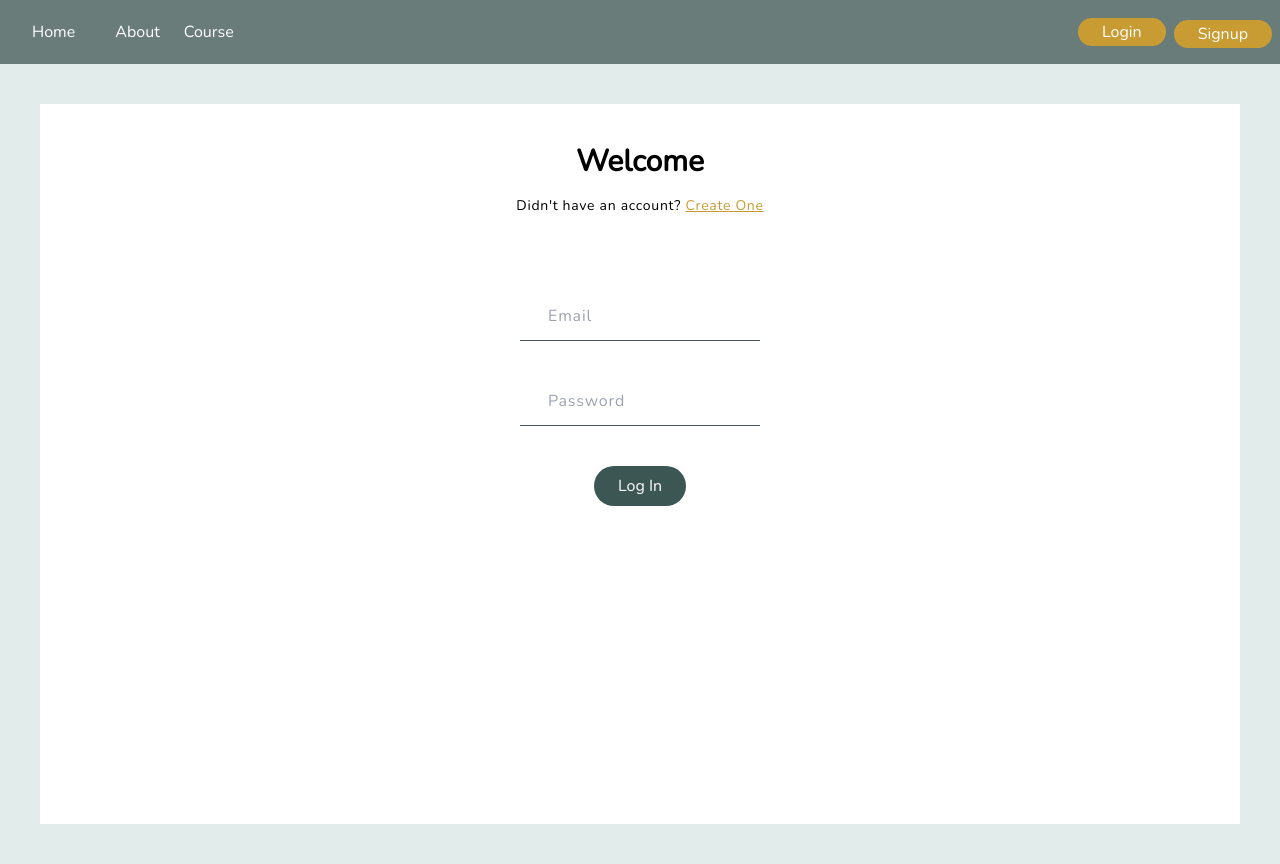
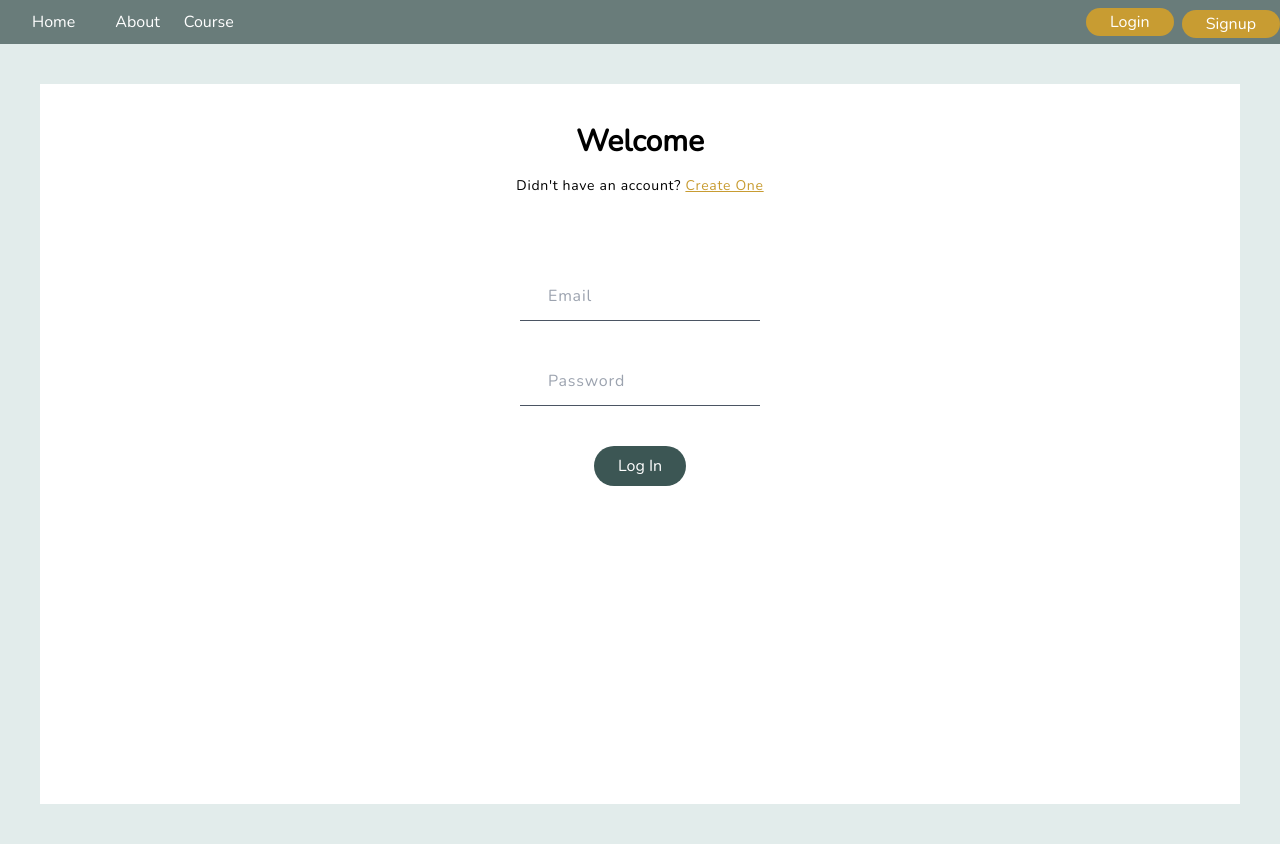
Before and after one commit to DevRyth/Time-Bank-Client, a React (Create React App) app: page /login in a window 1280 px wide. Built offline with nearby package versions, Linux system fonts and the light colour scheme; some icons are missing.

Commit message:
updated logout in sidebar

```diff
--- a/src/components/Navigation.tsx
+++ b/src/components/Navigation.tsx
@@ -13,7 +13,7 @@ const Navigation: React.FC<Props> = () => {
       {isOpen && (
         <div>
           <div
-            className={`text-5xl w-40 md:w-60 font-extrabold bg-primary-lite p-4 text-white right-0 top-16 absolute`}
+            className={`text-5xl w-40 md:w-60 font-extrabold bg-primary-lite p-4 text-white right-0 top-12 absolute`}
           >
             <ListElement
               onClick={() => setIsOpen(false)}
@@ -63,14 +63,14 @@ const Navigation: React.FC<Props> = () => {
       )}
       <div>
         <div className="bg-on-secondary ">
-          <nav className="py-3">
-            <div className="mr-2 flex justify-between">
+          <nav className="py-0.5">
+            <div className="flex justify-between">
               <div className="flex items-center">
                 <ListElement
                   title="Home"
                   path="/dashboard"
                   className={
-                    "list-none cursor-pointer ml-2 px-2 p-2 rounded-lg hover:bg-primary-lite text-white"
+                    "list-none cursor-pointer text-center ml-2 px-2 p-2 rounded-lg hover:bg-primary-lite text-white"
                   }
                 />
                 <ListElement
@@ -82,7 +82,7 @@ const Navigation: React.FC<Props> = () => {
                 />
                 <ListElement
                   title="Course"
-                  path="/course"
+                  path="/courses"
                   className={
                     "list-none hidden md:block cursor-pointer ml-2 px-2 p-2 rounded-lg hover:bg-primary-lite text-white"
                   }
--- a/src/components/Sidebar.tsx
+++ b/src/components/Sidebar.tsx
@@ -42,7 +42,7 @@ const Sidebar: React.FC<Props> = () => {
         />
         <ListElement
           title="Courses"
-          path="/course"
+          path="/courses"
           icon={<FaFolder className="text-white my-auto " />}
           className={
             "list-none hover:bg-primary-lite cursor-pointer border-b p-3 text-base text-white font-semibold text-center tracking-wider border-gray-600"
```
